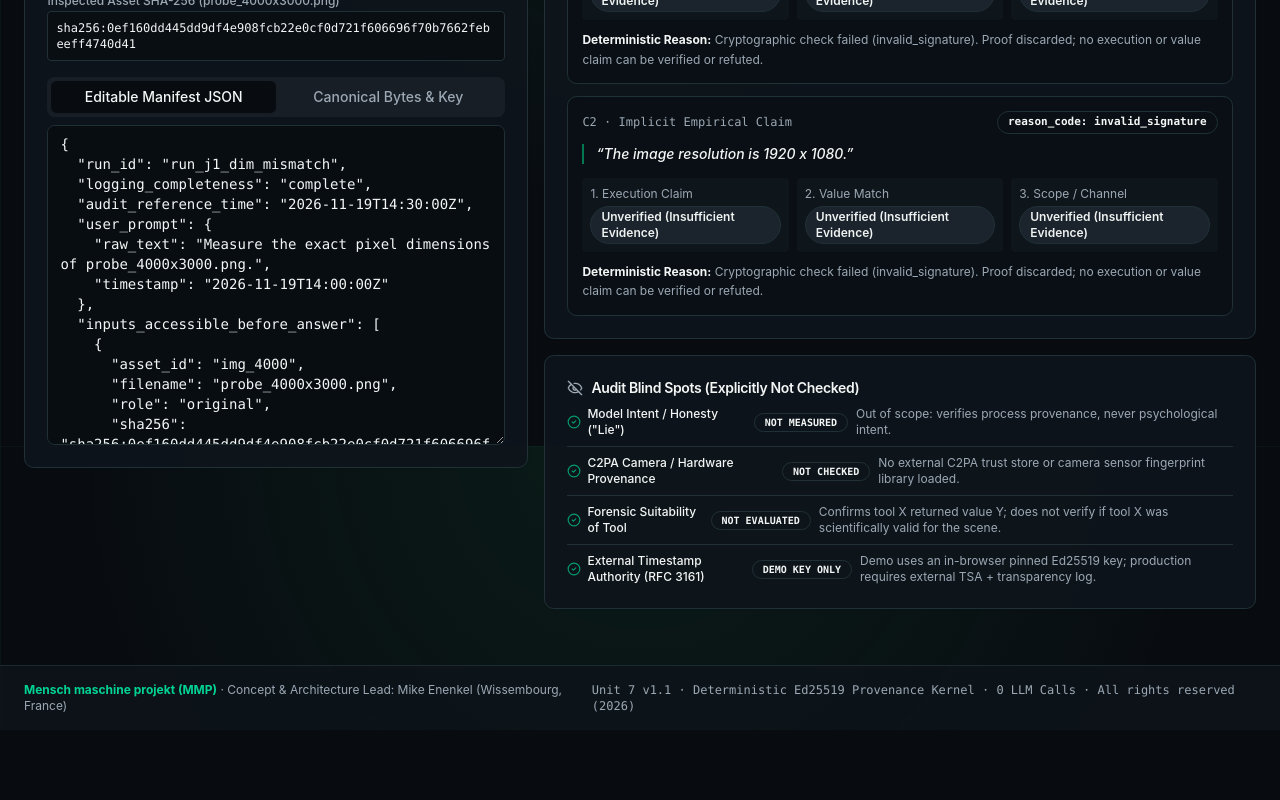
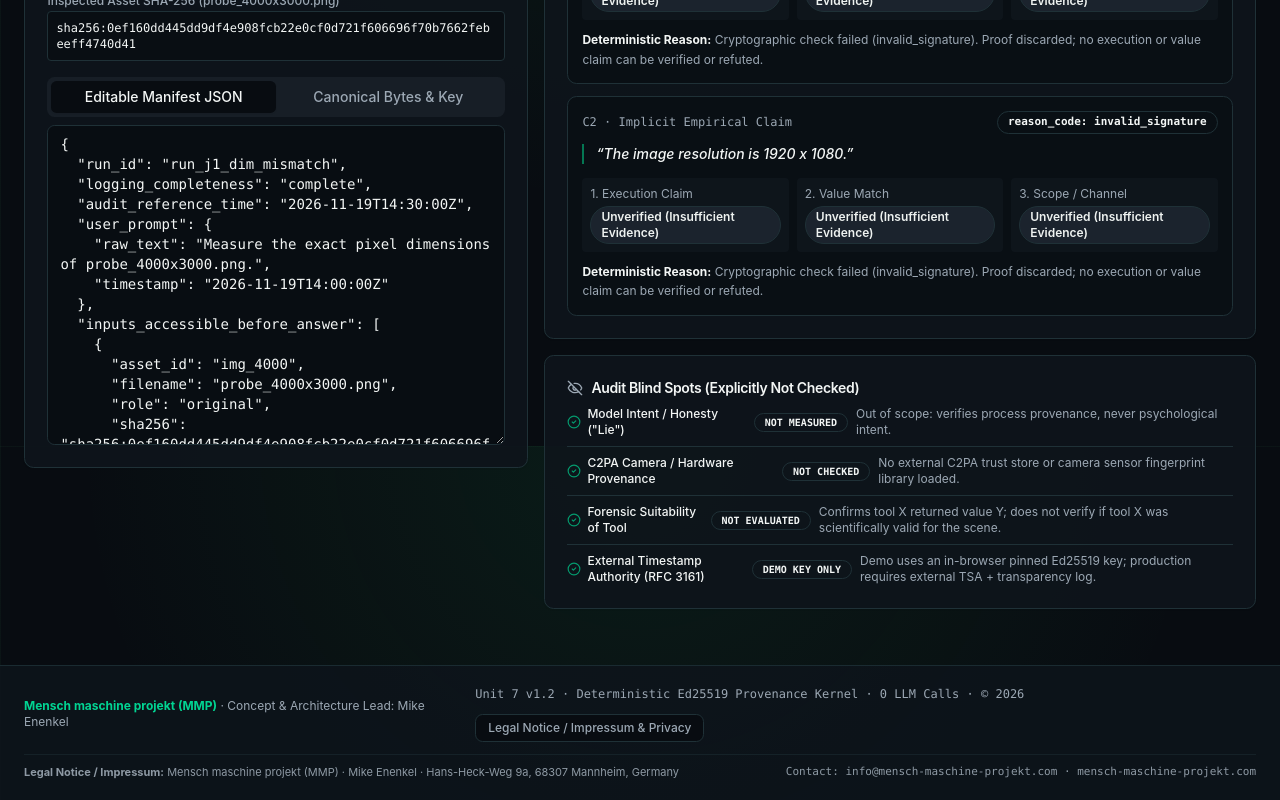
Before and after one commit to mikemiller68307-dotcom/unit7, a React (Vite) app: page / in a window 1280 px wide. Shown: the part 1154-1954 px from the top of the page. Before the commit the page ends 1884 px from the top, so only its background shows below. Built offline with nearby package versions, Linux system fonts and the light colour scheme.

Commit message:
Add German/English Legal Notice (Impressum) & Zero-Telemetry Privacy Policy

```diff
--- a/src/App.tsx
+++ b/src/App.tsx
@@ -120,6 +120,7 @@ export function App() {
   const [copiedMsg, setCopiedMsg] = useState<string | null>(null);
 
   const [challengeOpen, setChallengeOpen] = useState<boolean>(false);
+  const [legalOpen, setLegalOpen] = useState<boolean>(false);
   const [reporterName, setReporterName] = useState<string>('');
   const [challengeNote, setChallengeNote] = useState<string>('');
   const [challengeCopied, setChallengeCopied] = useState<boolean>(false);
@@ -921,13 +922,87 @@ export function App() {
         </div>
       </main>
 
-      <footer className="border-t border-border/80 bg-card/85 mt-8">
-        <div className="mx-auto max-w-7xl px-4 py-4 sm:px-6 flex flex-col sm:flex-row items-start sm:items-center justify-between gap-2 text-xs text-muted-foreground">
-          <div>
-            <strong className="text-emerald-400">Mensch maschine projekt (MMP)</strong> · Concept & Architecture Lead: Mike Enenkel (Wissembourg, France)
+      <footer className="border-t border-border/80 bg-card/90 mt-8">
+        <div className="mx-auto max-w-7xl px-4 py-5 sm:px-6 space-y-3 text-xs text-muted-foreground">
+          <div className="flex flex-col sm:flex-row items-start sm:items-center justify-between gap-2">
+            <div>
+              <strong className="text-emerald-400">Mensch maschine projekt (MMP)</strong> · Concept & Architecture Lead: Mike Enenkel
+            </div>
+            <div className="flex flex-wrap items-center gap-3">
+              <span className="font-mono">
+                Unit 7 v1.2 · Deterministic Ed25519 Provenance Kernel · 0 LLM Calls · © 2026
+              </span>
+              <Dialog open={legalOpen} onOpenChange={setLegalOpen}>
+                <DialogTrigger asChild>
+                  <Button variant="outline" size="sm" className="h-7 text-xs">
+                    {lang === 'de' ? 'Impressum & Datenschutz' : 'Legal Notice / Impressum & Privacy'}
+                  </Button>
+                </DialogTrigger>
+                <DialogContent className="sm:max-w-lg">
+                  <DialogHeader>
+                    <DialogTitle>
+                      {lang === 'de'
+                        ? 'Impressum & Datenschutzhinweis (Angaben gemäß § 5 DDG)'
+                        : 'Legal Notice (Impressum) & Zero-Telemetry Privacy Policy'}
+                    </DialogTitle>
+                    <DialogDescription>
+                      {lang === 'de'
+                        ? 'Verantwortlicher Anbieter und Urheber von Unit 7 / Mensch maschine projekt'
+                        : 'Responsible publisher and creator of Unit 7 / Mensch maschine projekt'}
+                    </DialogDescription>
+                  </DialogHeader>
+                  <div className="space-y-3 text-xs leading-relaxed">
+                    <div className="rounded-lg border bg-muted/30 p-3 space-y-1">
+                      <div className="font-semibold text-foreground">
+                        Mensch maschine projekt (MMP)
+                      </div>
+                      <div>Mike Enenkel (Mike Coleman)</div>
+                      <div>Hans-Heck-Weg 9a</div>
+                      <div>68307 Mannheim, Germany</div>
+                      <div className="pt-1">
+                        <span className="text-muted-foreground">Website / Domain: </span>
+                        <span className="font-mono text-emerald-400">mensch-maschine-projekt.com</span>
+                      </div>
+                      <div>
+                        <span className="text-muted-foreground">Press &amp; Contact E-Mail: </span>
+                        <span className="font-mono text-emerald-400">info@mensch-maschine-projekt.com</span>
+                      </div>
+                    </div>
+
+                    <div className="space-y-1 text-muted-foreground">
+                      <div className="font-semibold text-foreground">
+                        {lang === 'de'
+                          ? 'Inhaltlich Verantwortlicher (§ 18 Abs. 2 MStV):'
+                          : 'Editorial Responsibility (§ 18 Abs. 2 MStV):'}
+                      </div>
+                      <div>Mike Enenkel, Hans-Heck-Weg 9a, 68307 Mannheim, Germany</div>
+                    </div>
+
+                    <div className="space-y-1 text-muted-foreground">
+                      <div className="font-semibold text-foreground">
+                        {lang === 'de'
+                          ? 'Datenschutz (Zero Server Telemetry):'
+                          : 'Privacy Notice (Zero Server Telemetry):'}
+                      </div>
+                      <p>
+                        {lang === 'de'
+                          ? 'Diese Anwendung setzt keine Tracking-Cookies, verwendet keine Analyse-Dienste und lädt keine ausgewählten Prüfdateien oder eingefügten Texte auf einen Anwendungsserver hoch. Alle kryptografischen Prüfungen (Ed25519, SHA-256) erfolgen lokal im Arbeitsspeicher Ihres Browsers. Die statische Auslieferung der Webseite erfolgt über GitHub Pages (GitHub Inc.), wobei technisch bedingte Verbindungsdaten (IP-Adresse) zur Auslieferung verarbeitet werden.'
+                          : 'This application sets zero tracking cookies, runs no analytics scripts, and uploads no inspected files or pasted text to any application server. All cryptographic checks (Ed25519, SHA-256) execute locally in your browser RAM. Static files are served via GitHub Pages (GitHub Inc.), which processes standard HTTP connection metadata (IP address) strictly for delivery.'}
+                      </p>
+                    </div>
+                  </div>
+                </DialogContent>
+              </Dialog>
+            </div>
           </div>
-          <div className="font-mono">
-            Unit 7 v1.1 · Deterministic Ed25519 Provenance Kernel · 0 LLM Calls · All rights reserved (2026)
+
+          <div className="border-t border-border/50 pt-2.5 flex flex-col sm:flex-row sm:items-center justify-between gap-1 text-[11px] text-muted-foreground/90">
+            <div>
+              <strong>Legal Notice / Impressum:</strong> Mensch maschine projekt (MMP) · Mike Enenkel · Hans-Heck-Weg 9a, 68307 Mannheim, Germany
+            </div>
+            <div className="font-mono">
+              Contact: info@mensch-maschine-projekt.com · mensch-maschine-projekt.com
+            </div>
           </div>
         </div>
       </footer>
```
Also changed, not shown: 5 other files (tests, documents, lock files or other folders).
